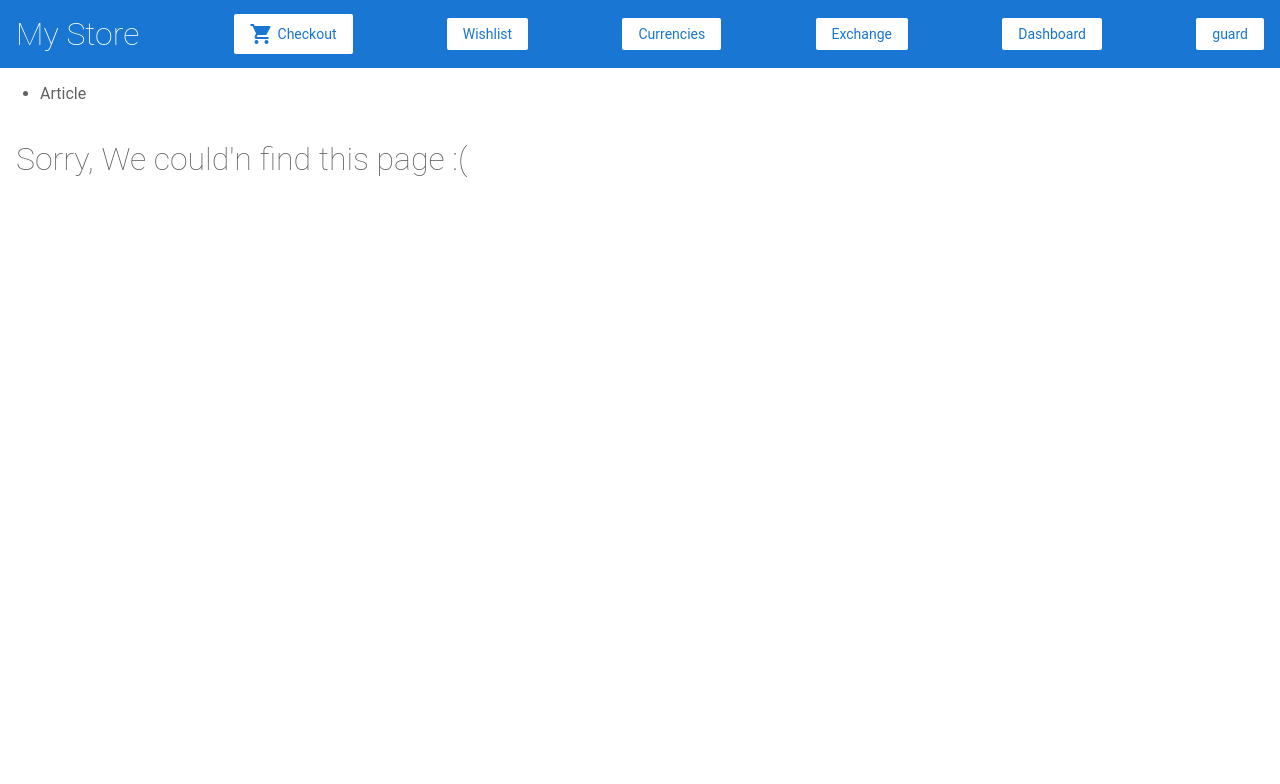
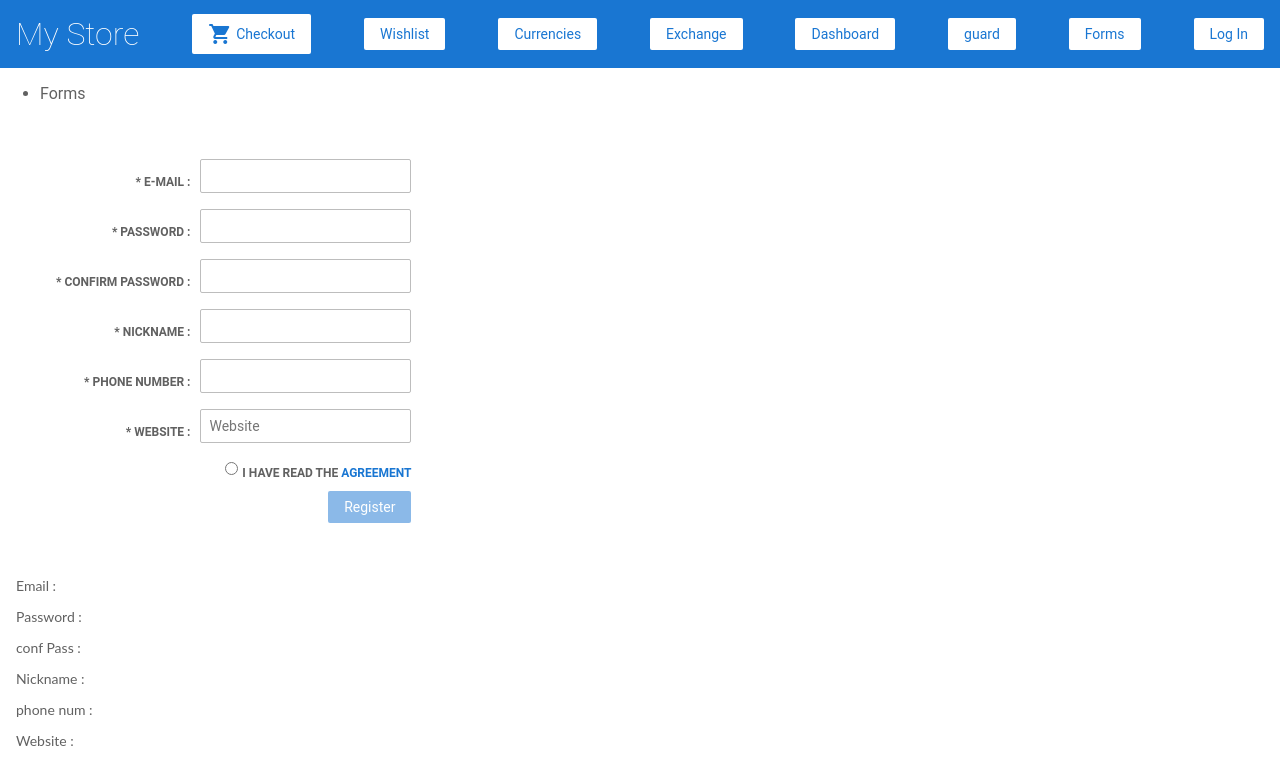
Before and after one commit to MariamTsotsolashvili/Angular-tutorial-first, an Angular app: page /forms in a window 1280 px wide. Before the commit this address led to /error. Shown: the top 784 px of the page. Built offline with nearby package versions, Linux system fonts and the light colour scheme.

Commit message:
feat(routing): task 1 in Progress

```diff
--- /dev/null
+++ b/src/app/forms/forms.component.html
@@ -0,0 +1,72 @@
+<form [formGroup]="taskOneForm">
+   <div>
+       <label for="Email">* E-mail :</label>
+       <input id="Email" type="text" formControlName="Email" required>
+   </div>
+   <div>
+       <label for="Password">* Password :</label>
+       <input id="Password" type="Password" formControlName="Password" required>
+   </div>
+   <div>
+       <label for="ConfirmPassword">* Confirm Password :</label>
+       <input id="ConfirmPassword" type="Password" formControlName="ConfirmPassword" required>
+   </div>
+   <div>
+       <label for="Nickname">* Nickname :</label>
+       <input id="Nickname" type="text" formControlName="Nickname" required>
+   </div>
+   <div>
+       <label for="PhoneNumber">* Phone Number :</label>
+       <input id="PhoneNumber" type="text" formControlName="PhoneNumber" required>
+   </div>
+   <div>
+       <label for="Website">* Website :</label>
+       <input placeholder="Website" id="Website" type="text" formControlName="Website" required>
+   </div>
+   <div>
+       <input type="radio" required>
+       <label for="TermsAndService">I have read the <a href="#">agreement</a></label>
+   </div>
+   <div>
+       <button class="button" (click)="StoreUsers()" [disabled]="taskOneForm.status === 'INVALID'">
+           Register
+       </button>
+   </div>
+</form>
+<div>
+   <p>
+       Email : {{taskOneForm.controls.Email.value}}
+   </p>
+   <p>
+       Password : {{taskOneForm.controls.Password.value}}
+   </p>
+   <p>
+       conf Pass : {{taskOneForm.controls.ConfirmPassword.value}}
+   </p>
+   <p>
+       Nickname : {{taskOneForm.controls.Nickname.value}}
+   </p>
+   <p>
+       phone num : {{taskOneForm.controls.PhoneNumber.value}}
+   </p>
+   <p>
+       Website : {{taskOneForm.controls.Website.value}}
+   </p>
+</div>
+<div>
+   <div *ngIf="email.invalid && (email.dirty || email.touched)">
+       Email invalid
+   </div>
+   <div *ngIf="password.invalid && (password.dirty || password.touched)">
+       Password invalid
+   </div>
+   <div *ngIf="password.value !== confirmPass.value">
+       confirm pass: invalid
+   </div>
+   <div *ngIf="nickName.invalid && (nickName.dirty || nickName.touched) ">
+       nickname: invalid
+   </div>
+   <div *ngIf="phoneNum.invalid && (phoneNum.dirty || phoneNum.touched) ">
+       PhoneNumber: invalid
+   </div>
+</div>
--- /dev/null
+++ b/src/app/forms/forms.component.scss
@@ -0,0 +1,19 @@
+form {
+    padding: 40px;
+    display: flex;
+    flex-direction: column;
+    align-items: flex-end;
+    div {
+        display: flex;
+        align-items: center;
+
+        label {
+            margin-right: 10px;
+
+            &:last-child {
+                margin-right: 0;
+                margin-left: 1px;
+            }
+        }
+    }
+ }
--- /dev/null
+++ b/src/app/forms/forms.component.ts
@@ -0,0 +1,47 @@
+import { FormBuilder, Validators, FormControl } from '@angular/forms';
+import { Component, OnInit } from '@angular/core';
+import { UsersService } from '../users.service';
+
+@Component({
+   selector: 'app-forms',
+   templateUrl: './forms.component.html',
+   styleUrls: ['./forms.component.scss']
+})
+
+export class FormsComponent implements OnInit {
+   TaskOneitems;
+   taskOneForm;
+   constructor(private formBuilder: FormBuilder, private usersService: UsersService) {
+       this.taskOneForm = formBuilder.group( {
+           Email: ['', Validators.email],
+           Password: ['',
+                       [Validators.minLength(7),
+                       Validators.maxLength(30),
+                       Validators.pattern('^[0-9a-zA-Z]*$')]],
+           ConfirmPassword: [''],
+           Nickname: ['', Validators.pattern('^[a-zA-Z\_\ ]*$')],
+           PhoneNumber: ['',
+                       [Validators.pattern('^[0-9]*$')]],
+           Website: [''],
+       });
+   }
+   ngOnInit() {}
+   get email() {
+       return this.taskOneForm.get('Email') as FormControl;
+   }
+   get password() {
+       return this.taskOneForm.get('Password') as FormControl;
+   }
+   get confirmPass() {
+       return this.taskOneForm.get('ConfirmPassword') as FormControl;
+   }
+   get nickName() {
+       return this.taskOneForm.get('Nickname') as FormControl;
+   }
+   get phoneNum() {
+       return this.taskOneForm.get('PhoneNumber') as FormControl;
+   }
+   StoreUsers() {
+    this.usersService.UsersStore(this.taskOneForm.value);
+   }
+}
--- /dev/null
+++ b/src/app/login/login.component.html
@@ -0,0 +1,13 @@
+<form [formGroup]="loginForm">
+   <div>
+       <label for="Email">* E-mail :</label>
+       <input id="Email" type="text" formControlName="Email" required>
+   </div>
+   <div>
+       <label for="Password">* Password :</label>
+       <input id="Password" type="Password" formControlName="Password" required>
+   </div>
+   <button class="button" (click)="doSomething()" type="submit">
+        Log In
+    </button>
+</form>
--- /dev/null
+++ b/src/app/login/login.component.ts
@@ -0,0 +1,32 @@
+import { Component, OnInit } from '@angular/core';
+import { FormBuilder, Validators, FormControl } from '@angular/forms';
+import { UsersService } from '../users.service';
+
+@Component({
+  selector: 'app-login',
+  templateUrl: './login.component.html',
+  styleUrls: ['./login.component.scss']
+})
+export class LoginComponent implements OnInit {
+  loginForm;
+  constructor(private formBuilder: FormBuilder, private usersService: UsersService) {
+    this.loginForm = formBuilder.group( {
+      Email: [''],
+      Password: ['']
+    });
+  }
+
+  ngOnInit() {
+  }
+  doSomething() {
+    const spec = this.usersService.users.find(value => value.Email === this.email && value.Password === this.password);
+    console.log(spec);
+  }
+  get email() {
+    return this.loginForm.get('Email').value;
+  }
+
+  get password() {
+    return this.loginForm.get('Password').value;
+  }
+}
--- a/src/app/top-bar/top-bar.component.html
+++ b/src/app/top-bar/top-bar.component.html
@@ -27,3 +27,11 @@
 <a [routerLink]="['/guard']" class="button fancy-button">
     guard
 </a>
+
+<a [routerLink]="['/forms']" class="button fancy-button">
+    Forms
+</a>
+
+<a [routerLink]="['/login']" class="button fancy-button">
+    Log In
+</a>
--- /dev/null
+++ b/src/app/users.service.ts
@@ -0,0 +1,16 @@
+import { Injectable } from '@angular/core';
+
+@Injectable({
+  providedIn: 'root'
+})
+export class UsersService {
+
+  users = [];
+
+  constructor() { }
+
+  UsersStore(value) {
+    console.log(value);
+    this.users.push(value);
+  }
+}
```
Also changed, not shown: src/app/app.module.ts (+8 -2 lines), src/app/login/login.component.scss (added).
